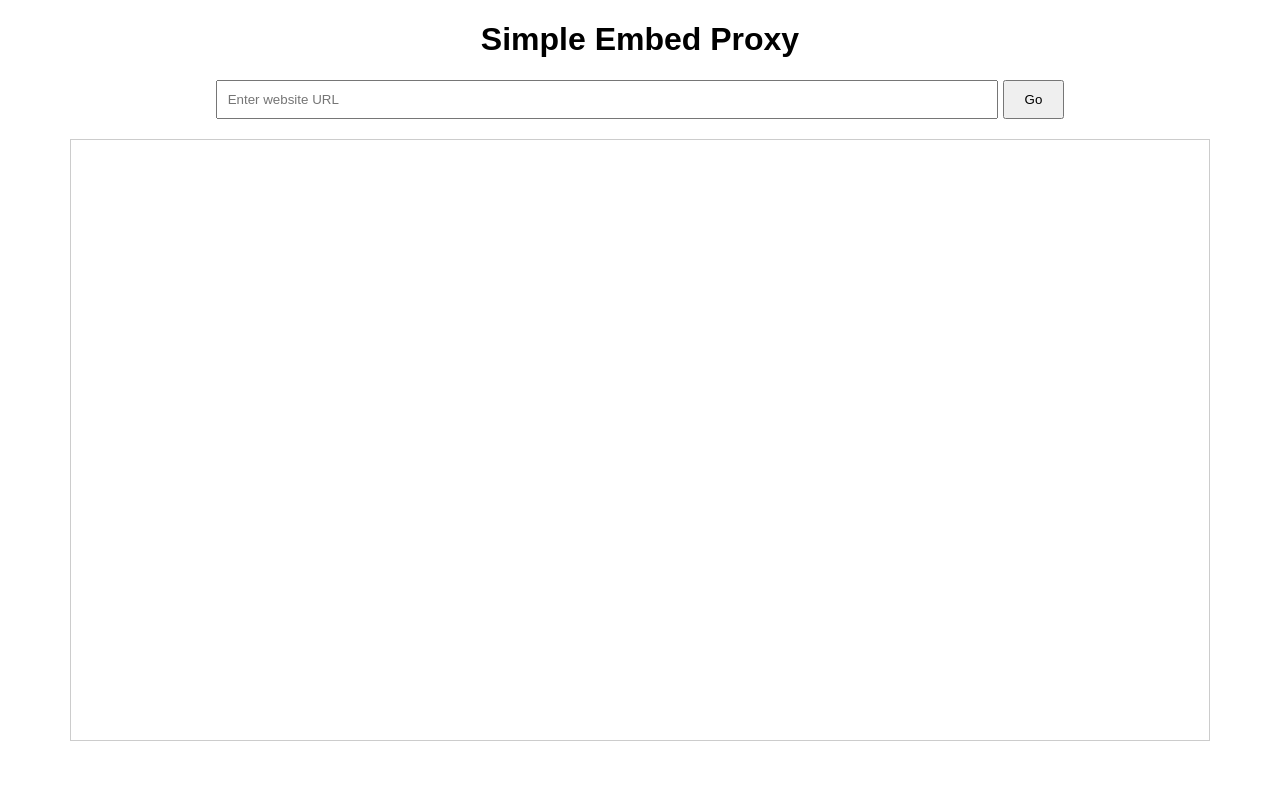
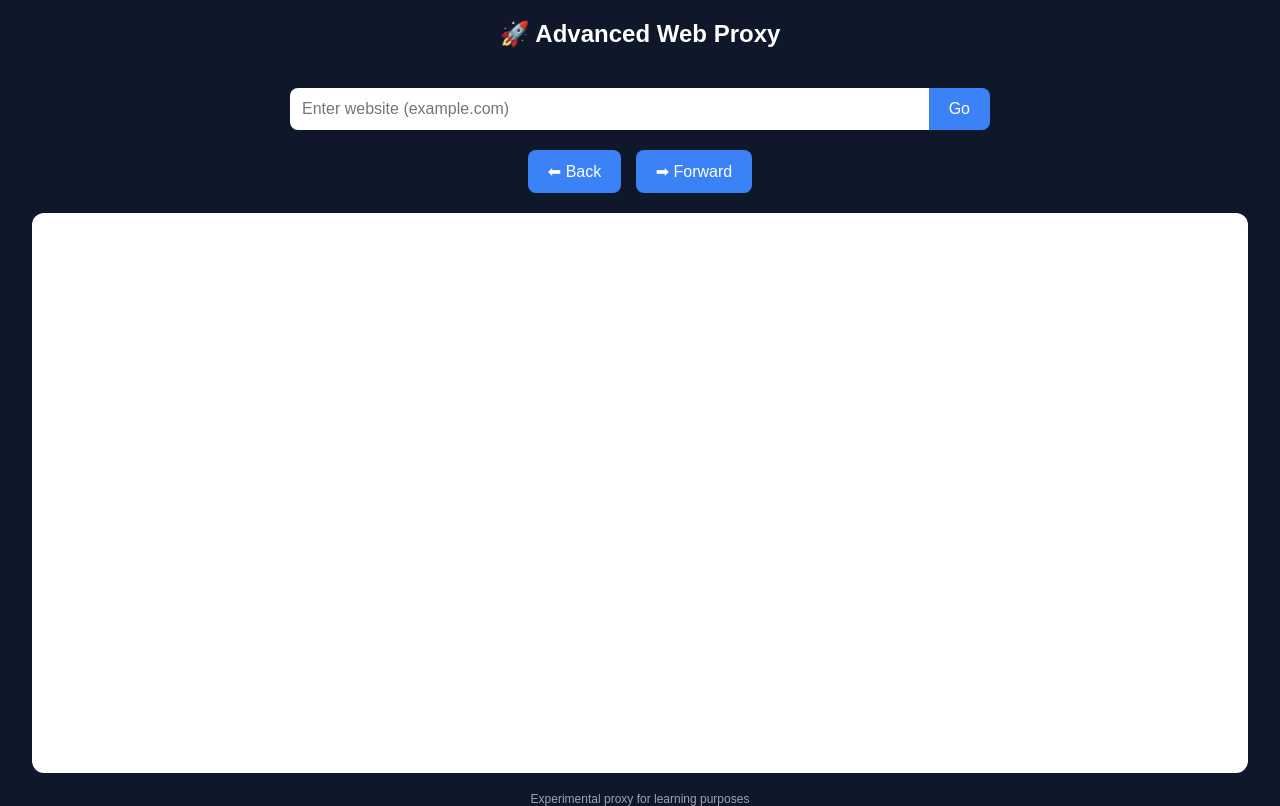
Before and after one commit to imthatguy123yt/Pete-poxy, a Flask app: page / in a window 1280 px wide. Before the commit the page ends 741 px from the top, so only its background shows below. Run offline with Flask 3, Linux system fonts and the light colour scheme.

Commit message:
Update index.html

```diff
--- a/templates/index.html
+++ b/templates/index.html
@@ -1,46 +1,162 @@
 <!DOCTYPE html>
 <html>
 <head>
-    <title>Simple Embed Proxy</title>
+    <title>Advanced Web Proxy</title>
     <style>
         body {
-            font-family: Arial;
+            margin: 0;
+            font-family: Arial, sans-serif;
+            background: #0f172a;
+            color: white;
             text-align: center;
         }
+
+        header {
+            padding: 20px;
+            font-size: 24px;
+            font-weight: bold;
+        }
+
+        .search-container {
+            margin: 20px auto;
+            width: 80%;
+            max-width: 700px;
+            display: flex;
+            justify-content: center;
+        }
+
         input {
-            width: 60%;
-            padding: 10px;
+            flex: 1;
+            padding: 12px;
+            font-size: 16px;
+            border-radius: 8px 0 0 8px;
+            border: none;
+            outline: none;
         }
+
         button {
-            padding: 10px 20px;
+            padding: 12px 20px;
+            font-size: 16px;
+            border: none;
+            cursor: pointer;
+            background: #3b82f6;
+            color: white;
+            border-radius: 0 8px 8px 0;
+            transition: 0.3s;
         }
+
+        button:hover {
+            background: #2563eb;
+        }
+
         iframe {
-            width: 90%;
-            height: 600px;
+            width: 95%;
+            height: 70vh;
+            border: none;
             margin-top: 20px;
-            border: 1px solid #ccc;
+            border-radius: 12px;
+            background: white;
+        }
+
+        .loader {
+            display: none;
+            margin-top: 10px;
+        }
+
+        .spinner {
+            border: 5px solid #1e293b;
+            border-top: 5px solid #3b82f6;
+            border-radius: 50%;
+            width: 40px;
+            height: 40px;
+            animation: spin 1s linear infinite;
+            margin: auto;
+        }
+
+        @keyframes spin {
+            0% { transform: rotate(0deg); }
+            100% { transform: rotate(360deg); }
+        }
+
+        .nav-buttons {
+            margin-top: 10px;
+        }
+
+        .nav-buttons button {
+            border-radius: 8px;
+            margin: 0 5px;
+        }
+
+        footer {
+            margin-top: 15px;
+            font-size: 12px;
+            opacity: 0.6;
         }
     </style>
 </head>
 <body>
 
-    <h1>Simple Embed Proxy</h1>
+<header>🚀 Advanced Web Proxy</header>
 
-    <input type="text" id="urlInput" placeholder="Enter website URL">
+<div class="search-container">
+    <input type="text" id="urlInput" placeholder="Enter website (example.com)">
     <button onclick="loadSite()">Go</button>
+</div>
 
-    <br>
+<div class="nav-buttons">
+    <button onclick="goBack()">⬅ Back</button>
+    <button onclick="goForward()">➡ Forward</button>
+</div>
 
-    <iframe id="proxyFrame"></iframe>
+<div class="loader" id="loader">
+    <div class="spinner"></div>
+</div>
 
-    <script>
-        function loadSite() {
-            let url = document.getElementById("urlInput").value;
-            // Use full URL to avoid relative path issues
-            document.getElementById("proxyFrame").src =
-                window.location.origin + "/proxy?url=" + encodeURIComponent(url);
+<iframe id="proxyFrame"></iframe>
+
+<footer>
+    Experimental proxy for learning purposes
+</footer>
+
+<script>
+    const iframe = document.getElementById("proxyFrame");
+    const loader = document.getElementById("loader");
+    const historyStack = [];
+    let historyIndex = -1;
+
+    function loadSite(url=null) {
+        if (!url) {
+            url = document.getElementById("urlInput").value;
         }
-    </script>
+        if (!url) return;
+
+        loader.style.display = "block";
+        iframe.onload = function() { loader.style.display = "none"; };
+
+        iframe.src = window.location.origin + "/proxy?url=" + encodeURIComponent(url);
+
+        // Manage history
+        if (historyIndex === -1 || historyStack[historyIndex] !== url) {
+            historyStack.splice(historyIndex+1);
+            historyStack.push(url);
+            historyIndex++;
+        }
+    }
+
+    function goBack() {
+        if (historyIndex > 0) {
+            historyIndex--;
+            loadSite(historyStack[historyIndex]);
+        }
+    }
+
+    function goForward() {
+        if (historyIndex < historyStack.length-1) {
+            historyIndex++;
+            loadSite(historyStack[historyIndex]);
+        }
+    }
+</script>
 
 </body>
 </html>
```
